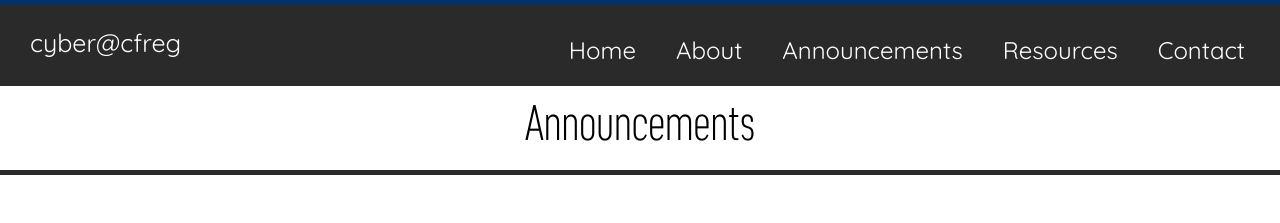
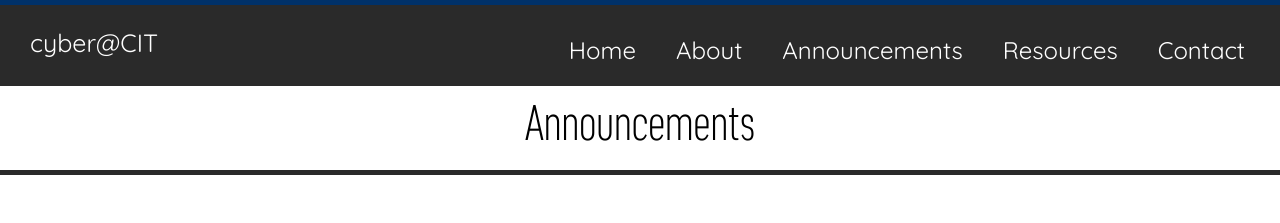
Before and after one commit to cyber-cfreg/cyber-cfreg.github.io, a Jekyll site: the page built from announcements.html, in a window 1280 px wide. Shown: the top 223 px of the page. Built offline with Jekyll 4.4.1, drawn with Linux system fonts in a browser that asks for light colours; nearby versions of some CDN libraries.

Commit message:
Update branding to CIT

```diff
--- a/_includes/header.html
+++ b/_includes/header.html
@@ -2,7 +2,7 @@
 <body>
     <nav class="navbar navbar-expand-lg nav">
             <div class="logo">
-                <a class="navbar-brand" href="{{ "/" | prepend: site.baseurl | replace: '//', '/' }}">cyber@cfreg</a>
+                <a class="navbar-brand" href="{{ "/" | prepend: site.baseurl | replace: '//', '/' }}">cyber@CIT</a>
             </div>
 
             <button class="navbar-toggler" type="button" data-bs-toggle="collapse" data-bs-target="#navbarNav" aria-controls="navbarNav" aria-expanded="false" aria-label="Toggle navigation">
```
